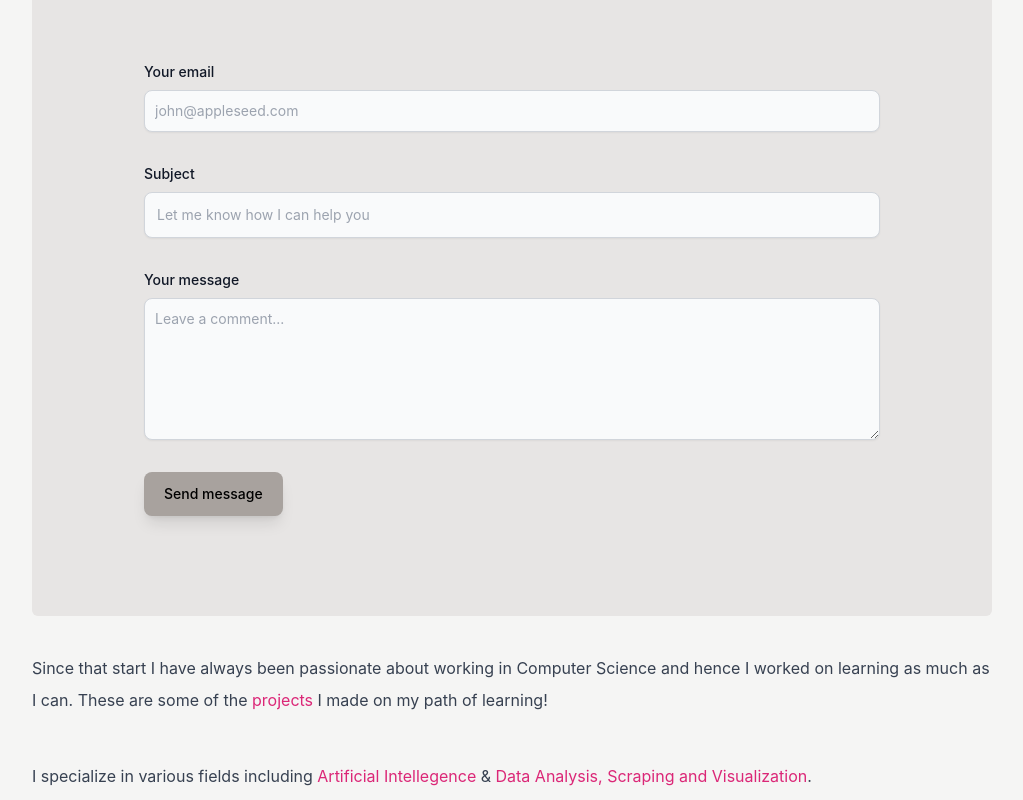
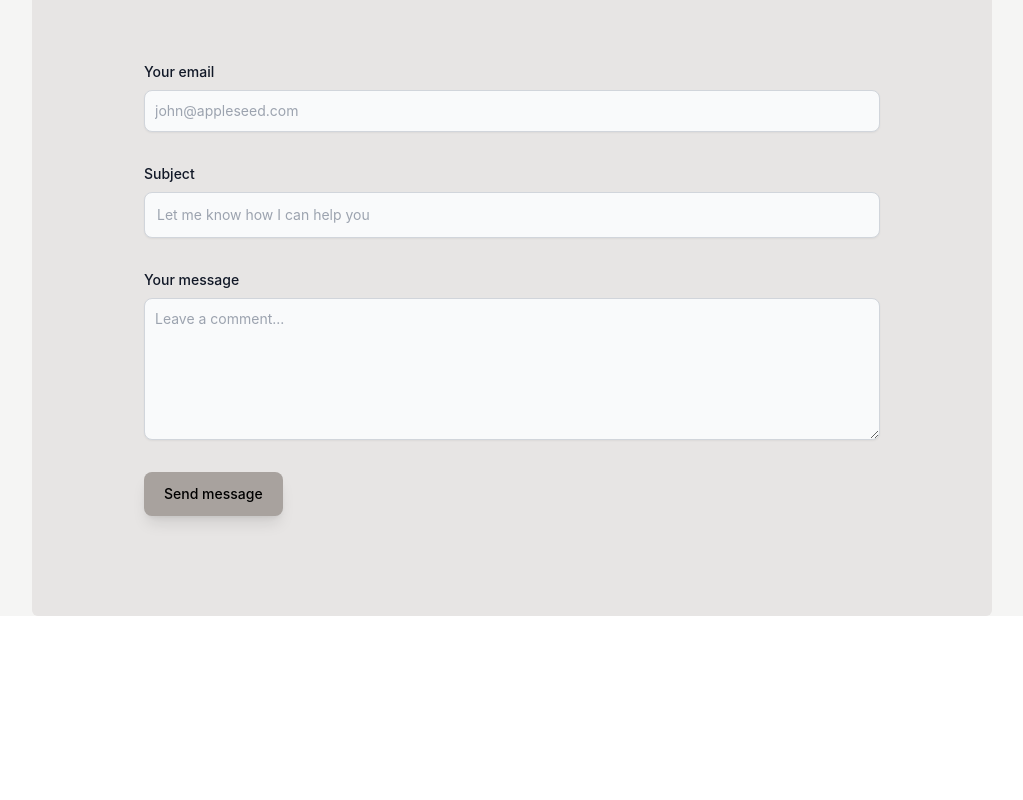
Before and after one commit to veerpal-shah/react-portfolio, a Next.js app: page / in a window 1280 px wide. Shown: the part 2174-2974 px from the top of the page, without its empty margins (128-1151 px from the left). After the commit the page ends 2790 px from the top, so only its background shows below. Built offline with nearby package versions, Linux system fonts and the light colour scheme.

Commit message:
last touches to css, cleaned up

```diff
--- a/pages/index.js
+++ b/pages/index.js
@@ -150,19 +150,7 @@ export default function Home() {
         </div>
       </section>
 
-      <section>
-        <div>
 
-          <p className="text-md py-9 leading-8 text-gray-700">
-            Since that start I have always been passionate about working in Computer Science and hence I worked on learning as much as I can. These are some of the <span className="text-pink-600"> projects </span> I made on my path of learning!
-          </p>
-          <p className="text-md py-2 leading-8 text-gray-700">
-            I specialize in various fields including <span className="text-pink-600">Artificial Intellegence </span> & <span className="text-pink-600">Data Analysis, Scraping and Visualization</span>.
-          </p>
-        </div>
-
-
-      </section>
 
      </main>
     </div>
```
Also changed, not shown: 1 other file (tests, documents, lock files or other folders).
